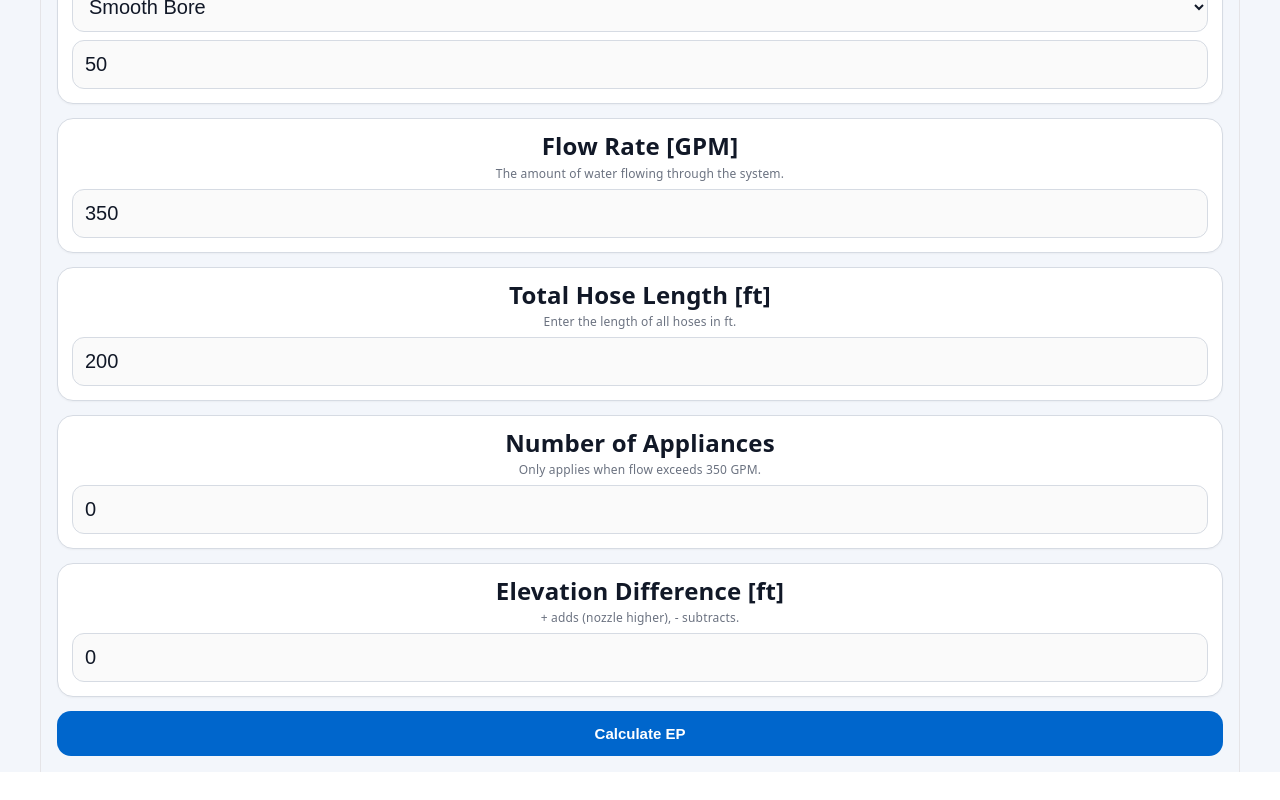
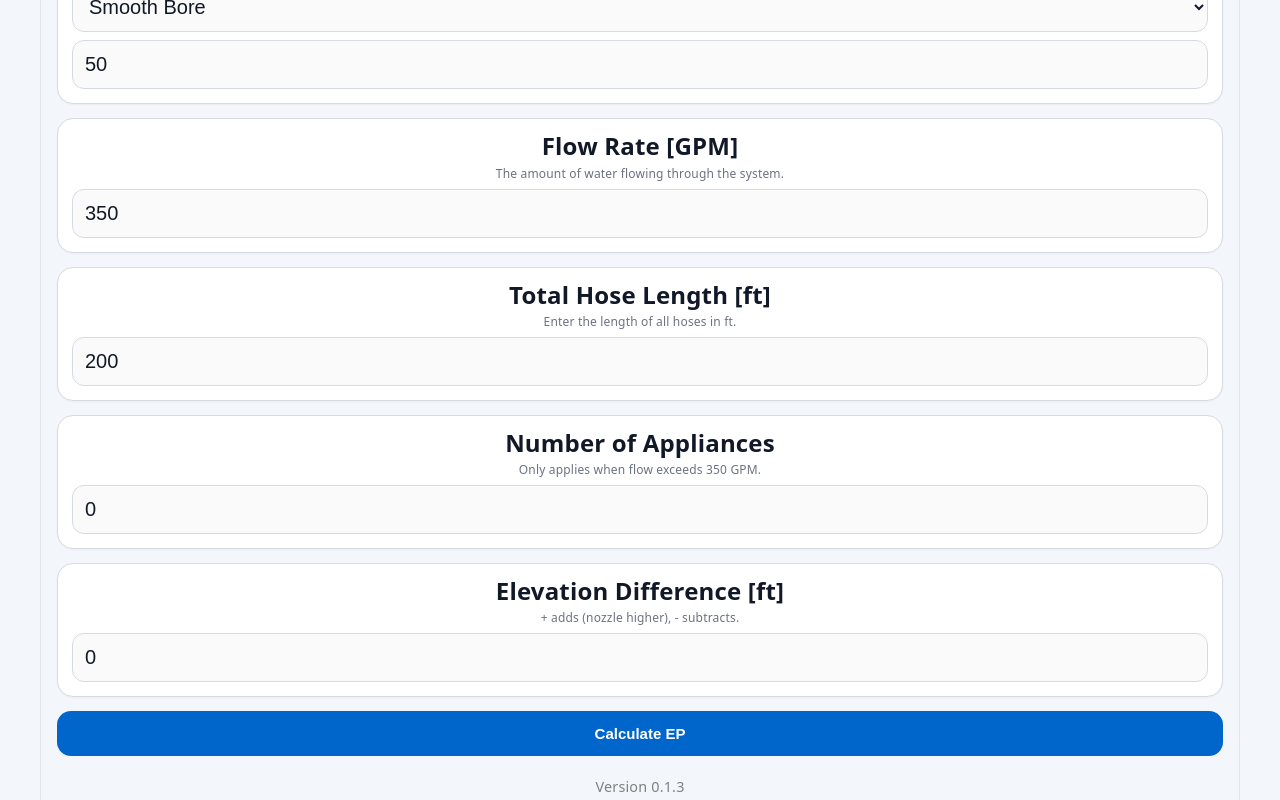
Before and after one commit to mtwlz/Fire-Calc, a React (Vite) app: page / in a window 1280 px wide. Shown: the part 547-1347 px from the top of the page. Before the commit the page ends 1319 px from the top, so only its background shows below. Built offline with nearby package versions, Linux system fonts and the light colour scheme; the HTML template or start-up script is replaced by a standard one.

Commit message:
Added version number

```diff
--- a/src/App.jsx
+++ b/src/App.jsx
@@ -249,6 +249,7 @@ export default function App() {
             setResults={setFlResults}
           />
         )}
+        <span style={{ fontSize: '0.8rem', color: 'gray' }}>Version 0.1.3</span>
       </div>
     </div>
   );
```
